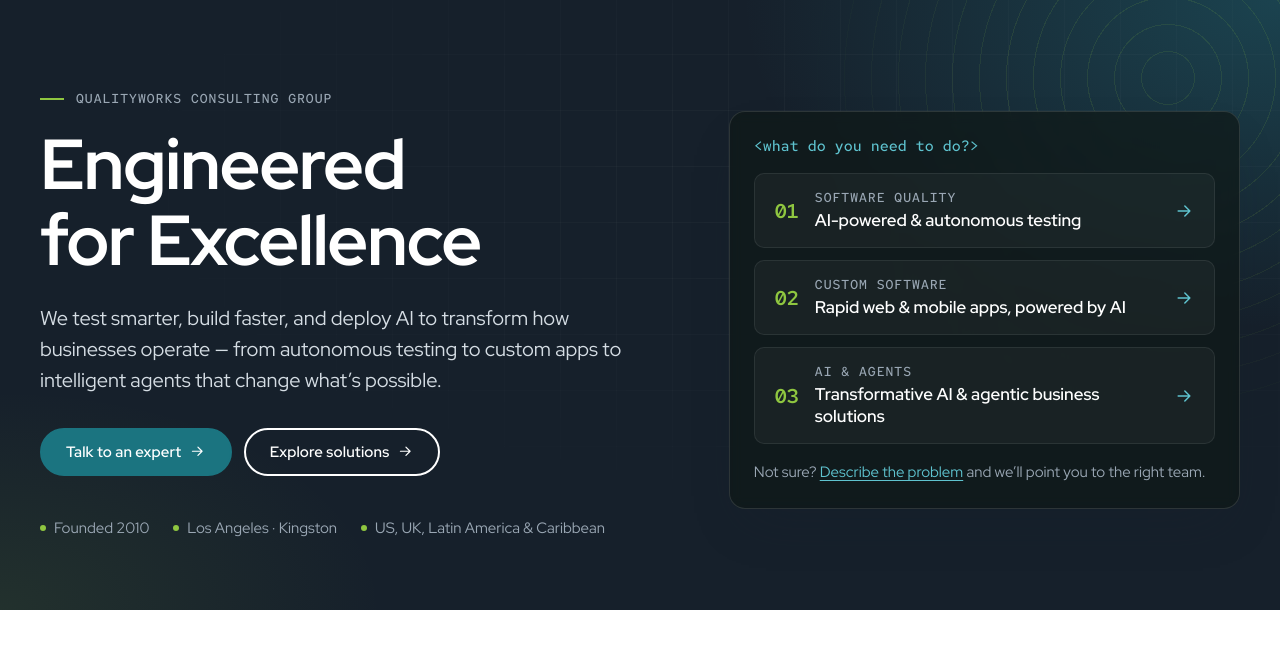
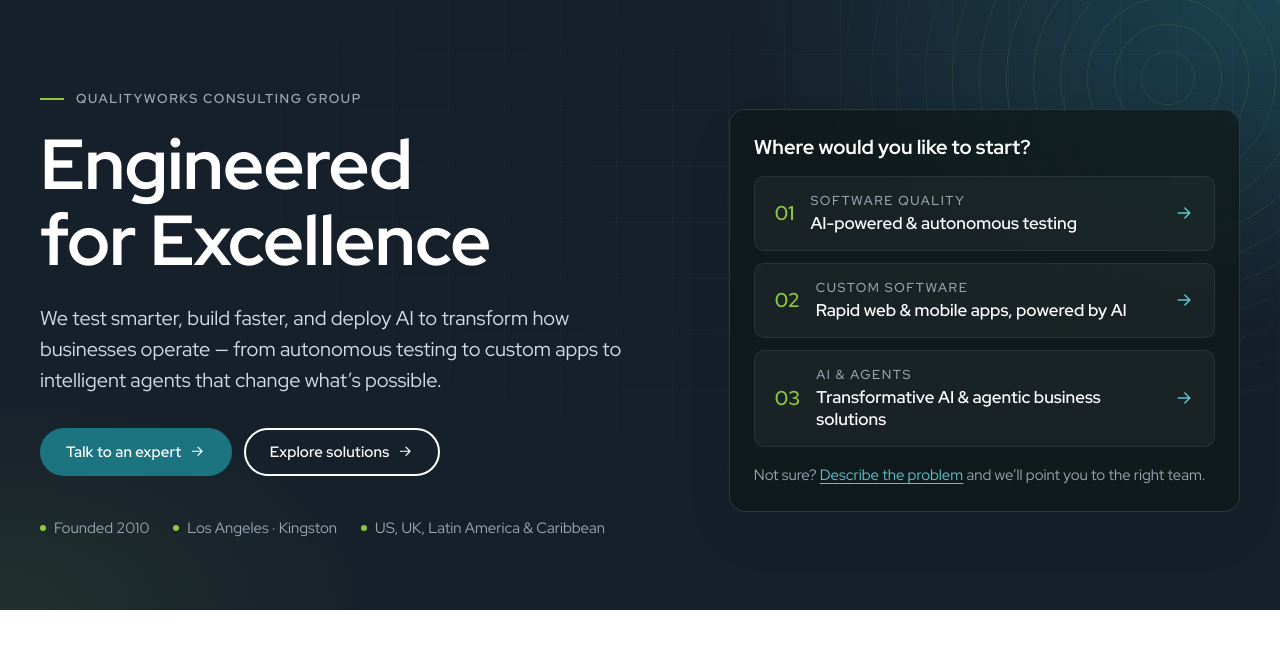
Before and after one commit to itsdebrakayes/qualityworks-website-prototype, an Astro site: page / in a window 1280 px wide. Shown: the part 117-778 px from the top of the page. Built offline with nearby package versions, Linux system fonts and the light colour scheme; Astro itself is replaced by a stand-in of ours.

Commit message:
Use corporate typeface for labels, open pages at top, soften homepage pathway panel
Co-Authored-By: Claude Opus 5.5 <noreply@anthropic.com>
Claude-Session: https://claude.ai/code/session_01Qc26FnjfVXpFhdTjFk3B31

```diff
--- a/src/layouts/BaseLayout.astro
+++ b/src/layouts/BaseLayout.astro
@@ -65,6 +65,22 @@ const ld = [...(crumbLd ? [crumbLd] : []), ...jsonLd];
       <slot />
     </main>
     <Footer />
+    <script is:inline>
+      // Every page opens at the top (unless the link targets an anchor). Embedded viewers and
+      // browser scroll restoration were opening pages at the previous scroll position.
+      (function () {
+        try { if ('scrollRestoration' in history) history.scrollRestoration = 'manual'; } catch (e) {}
+        var toTop = function () {
+          if (location.hash && document.getElementById(location.hash.slice(1))) return;
+          window.scrollTo(0, 0);
+          // Also scrolls any embedding page's scroll container back to this page's top.
+          try { document.body.scrollIntoView({ block: 'start', behavior: 'instant' }); } catch (e) { document.body.scrollIntoView(true); }
+        };
+        toTop();
+        window.addEventListener('load', toTop, { once: true });
+        window.addEventListener('pageshow', function (e) { if (e.persisted) toTop(); });
+      })();
+    </script>
     <script>
       // Restrained reveal-on-scroll. Content is visible without JS and with reduced motion.
       const els = document.querySelectorAll('.reveal');
--- a/src/lib/filters.ts
+++ b/src/lib/filters.ts
@@ -36,7 +36,7 @@ export function initFilters(o: Opts) {
     if (push) {
       const url = new URL(location.href);
       [...selects.map((s) => s.dataset.filter!), ...chipGroups.map((g) => g.dataset.chipFilter!)].forEach((k) => (f[k] ? url.searchParams.set(k, f[k]) : url.searchParams.delete(k)));
-      history.replaceState(null, '', url);
+      try { history.replaceState(null, '', url); } catch { /* sandboxed viewers may refuse */ }
     }
   }
   function clear() {
--- a/src/pages/index.astro
+++ b/src/pages/index.astro
@@ -64,7 +64,7 @@ const industryList = industries.filter((i) => i.status === 'live');
         </ul>
       </div>
       <nav class="pathways" aria-labelledby="pathways-title">
-        <p class="pathways__title" id="pathways-title"><span class="mono">&lt;</span>what do you need to do?<span class="mono">&gt;</span></p>
+        <p class="pathways__title" id="pathways-title">Where would you like to start?</p>
         <ol class="pathways__list">
           {pathways.map((p) => (
             <li>
@@ -275,7 +275,7 @@ const industryList = industries.filter((i) => i.status === 'live');
   .home-hero__facts li::before { content: ""; width: 6px; height: 6px; border-radius: 50%; background: var(--qw-green-400); }
 
   .pathways { background: rgba(14, 24, 23, 0.72); border: 1px solid rgba(255,255,255,0.12); border-radius: var(--radius-lg); padding: var(--space-6); backdrop-filter: blur(6px); box-shadow: var(--shadow-lg); }
-  .pathways__title { font: var(--fw-medium) var(--fs-sm)/1.4 var(--font-mono); color: var(--qw-teal-300); margin-bottom: var(--space-4); }
+  .pathways__title { font: var(--fw-bold) var(--fs-md)/1.3 var(--font-sans); color: #fff; margin-bottom: var(--space-4); }
   .pathways__list { list-style: none; margin: 0; padding: 0; display: grid; gap: var(--space-3); }
   .pathway { display: grid; grid-template-columns: auto 1fr auto; gap: var(--space-4); align-items: center; padding: var(--space-4) var(--space-5); border-radius: var(--radius-md); background: rgba(255,255,255,0.04); border: 1px solid rgba(255,255,255,0.08); color: #fff; text-decoration: none; transition: background var(--dur-base) var(--ease-out), border-color var(--dur-base) var(--ease-out); }
   .pathway:hover { background: rgba(95,195,207,0.12); border-color: rgba(95,195,207,0.45); }
--- a/src/styles/global.css
+++ b/src/styles/global.css
@@ -7,7 +7,7 @@
 
 *, *::before, *::after { box-sizing: border-box; }
 html { -webkit-text-size-adjust: 100%; text-size-adjust: 100%; scroll-padding-top: 6rem; }
-@media (prefers-reduced-motion: no-preference) { html { scroll-behavior: smooth; } }
+/* No smooth scrolling at document level: it animated page loads in embedded viewers. */
 body {
   margin: 0;
   font-family: var(--font-sans);
@@ -35,7 +35,7 @@ a:hover { text-decoration-thickness: 2px; }
 strong, b { font-weight: var(--fw-bold); }
 small { font-size: var(--fs-xs); }
 hr { border: 0; border-top: 1px solid var(--color-border); margin: var(--space-8) 0; }
-code, kbd, samp { font-family: var(--font-mono); font-size: 0.9em; }
+code, kbd, samp { font-family: var(--font-code); font-size: 0.9em; }
 table { border-collapse: collapse; width: 100%; }
 
 :focus-visible { outline: 3px solid var(--focus-ring); outline-offset: 3px; border-radius: 4px; }
@@ -60,7 +60,7 @@ table { border-collapse: collapse; width: 100%; }
 @media (min-width: 960px) { .split { grid-template-columns: 5fr 7fr; gap: var(--space-16); } .split--even { grid-template-columns: 1fr 1fr; } .split--reverse { grid-template-columns: 7fr 5fr; } }
 
 /* Type helpers ------------------------------------------------------------ */
-.eyebrow { display: inline-flex; align-items: center; gap: var(--space-3); font-family: var(--font-mono); font-size: var(--fs-xs); font-weight: var(--fw-medium); letter-spacing: var(--tracking-label); text-transform: uppercase; color: var(--color-muted); margin: 0 0 var(--space-4); }
+.eyebrow { display: inline-flex; align-items: center; gap: var(--space-3); font-family: var(--font-mono); font-size: var(--fs-xs); font-weight: var(--fw-semibold); letter-spacing: var(--tracking-label); text-transform: uppercase; color: var(--color-muted); margin: 0 0 var(--space-4); }
 .eyebrow::before { content: ""; width: 1.5rem; height: 2px; background: var(--color-accent); flex: none; }
 .lede { font-size: var(--fs-md); line-height: 1.55; color: var(--color-text); max-width: 42rem; }
 .muted { color: var(--color-muted); }
--- a/src/styles/tokens.css
+++ b/src/styles/tokens.css
@@ -56,7 +56,9 @@
   /* Typography — Red Hat Display is the existing corporate face; Red Hat Mono is the
      same superfamily, used only for technical labels (eyebrows, indices, data). */
   --font-sans: 'Red Hat Display', system-ui, -apple-system, 'Segoe UI', Roboto, Arial, sans-serif;
-  --font-mono: 'Red Hat Mono', ui-monospace, SFMono-Regular, Menlo, Consolas, monospace;
+  /* Labels/eyebrows now use the corporate face (closer to the live site); monospace is kept for code only. */
+  --font-mono: var(--font-sans);
+  --font-code: 'Red Hat Mono', ui-monospace, SFMono-Regular, Menlo, Consolas, monospace;
   --fs-xs: 0.8125rem;   /* 13 */
   --fs-sm: 0.9375rem;   /* 15 */
   --fs-base: 1.0625rem; /* 17 */
@@ -73,8 +75,8 @@
   --fw-medium: 500;
   --fw-semibold: 600;
   --fw-bold: 700;
-  --tracking-tight: -0.02em;
-  --tracking-label: 0.08em;
+  --tracking-tight: -0.01em;
+  --tracking-label: 0.12em;
 
   /* Spacing (4px base) */
   --space-1: 0.25rem; --space-2: 0.5rem; --space-3: 0.75rem; --space-4: 1rem;
```
